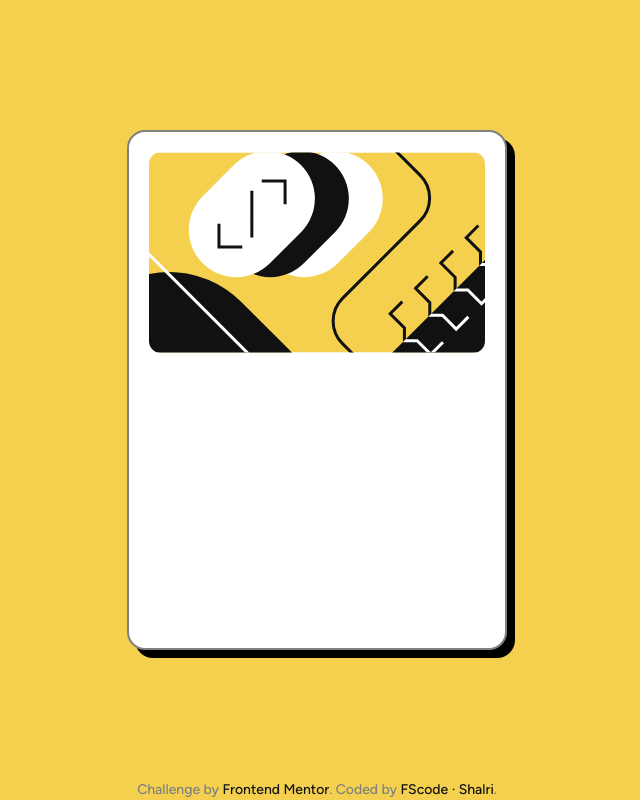
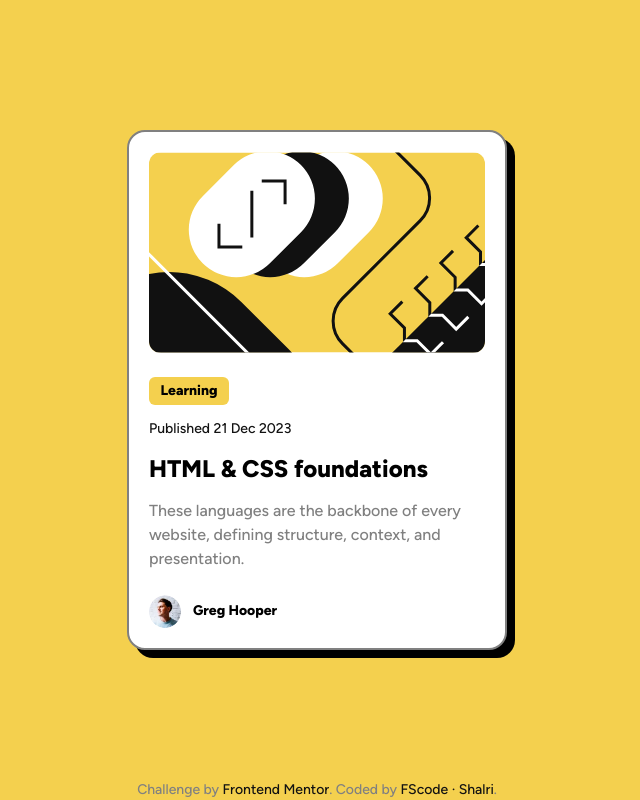
Before and after one commit to shalri/fm-blog-preview-card, a website built with Vite: page index.html in a window 1280 px wide. Shown: the whole page, without its empty margins (323-963 px from the left). Built offline with nearby package versions, Linux system fonts and the light colour scheme.

Commit message:
Checking before submission

```diff
--- a/index.html
+++ b/index.html
@@ -18,26 +18,56 @@
   <body class="flex min-h-screen flex-col">
     <main class="flex h-full flex-grow items-center justify-center">
       <div
-        class="mx-6 h-[520px] w-[380px] rounded-[18px] border-[2px] border-bp-grey bg-white shadow-bp hover:shadow-bp-active"
+        class="mx-6 h-[520px] w-[380px] min-w-[300px] rounded-[18px] border-[2px] border-bp-grey bg-white shadow-bp active:shadow-bp-active"
       >
-        <div class="p-5">
+        <div class="relative p-5">
           <img
             src="assets/images/illustration-article.svg"
             alt="illustration article"
             class="rounded-xl object-contain"
           />
+          <div class="pt-6">
+            <h2
+              class="leading-0 h-7 w-20 rounded-md bg-bp-primary px-1 pt-1 text-center text-sm font-bold"
+            >
+              Learning
+            </h2>
+            <h3 class="pt-3.5 text-sm text-bp-black">Published 21 Dec 2023</h3>
+            <h1 class="mt-3.5 text-2xl font-bold">
+              <a href="#" class="active:text-bp-primary">
+                HTML &amp; CSS foundations
+              </a>
+            </h1>
+            <p class="mb-6 mt-3.5 text-bp-grey">
+              These languages are the backbone of every website, defining
+              structure, context, and presentation.
+            </p>
+            <div class="flex items-center gap-3">
+              <img
+                src="./assets/images/image-avatar.webp"
+                alt="image avatar"
+                class="rounded-full"
+                width="32px"
+                height="32px"
+              />
+              <p class="text-sm font-bold">Greg Hooper</p>
+            </div>
+          </div>
         </div>
       </div>
     </main>
 
-    <footer class="text-center text-sm text-bp-grey">
+    <footer class="hide-short text-center text-sm text-bp-grey max-sm:hidden">
       Challenge by
       <a
         href="https://www.frontendmentor.io?ref=challenge"
         target="_blank"
         class="text-bp-black"
         >Frontend Mentor</a
-      >. Coded by <a class="text-bp-black" href="#">FScode &middot; Shalri</a>.
+      >. Coded by
+      <a class="text-bp-black" href="https://shalri.github.io/fscode"
+        >FScode &middot; Shalri</a
+      >.
     </footer>
   </body>
 </html>
--- a/style.css
+++ b/style.css
@@ -9,13 +9,8 @@
 @tailwind components;
 @tailwind utilities;
 
-/* .box-shadow { */
-/*   -webkit-box-shadow: 8px 8px 0px 0px rgba(0, 0, 0, 1); */
-/*   -moz-box-shadow: 8px 8px 0px 0px rgba(0, 0, 0, 1); */
-/*   box-shadow: 8px 8px 0px 0px rgba(0, 0, 0, 1); */
-/* } */
-/* .box-shadow-active { */
-/* -webkit-box-shadow: 16px 16px 0px 0px rgba(0, 0, 0, 1); */
-/* -moz-box-shadow: 16px 16px 0px 0px rgba(0, 0, 0, 1); */
-/* box-shadow: 16px 16px 0px 0px rgba(0, 0, 0, 1); */
-/* } */
+@media (max-height: 700px) {
+  .hide-short {
+    display: none;
+  }
+}
```
